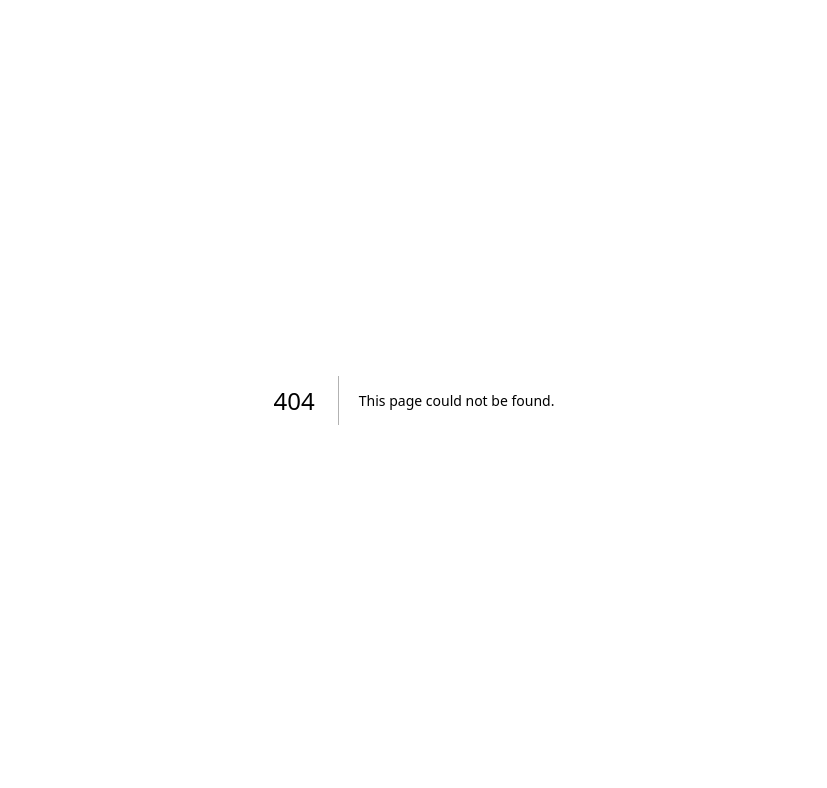
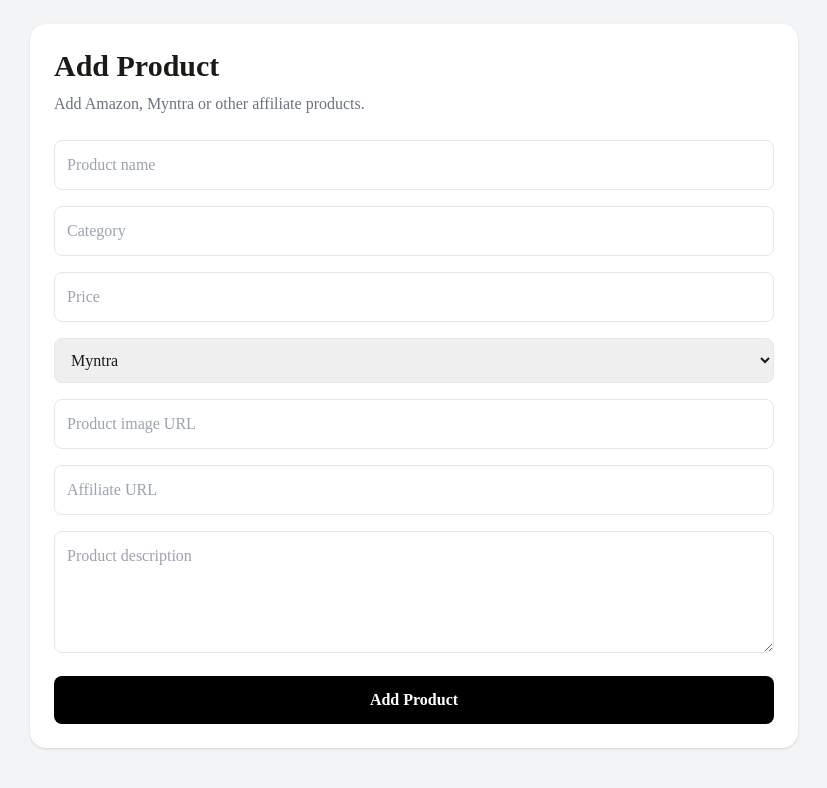
Before and after one commit to rohithcreater/tbp-picks, a Next.js app: page /admin/product in a window 1280 px wide. Before the commit this address had no page. Shown: the top 788 px of the page, without its empty margins (226-1053 px from the left). Built offline with nearby package versions, Linux system fonts and the light colour scheme; no server answers.

Commit message:
Fix admin product integration and product page Buy Now link

```diff
--- /dev/null
+++ b/app/admin/product/page.tsx
@@ -0,0 +1,141 @@
+"use client";
+
+import { useState } from "react";
+import { supabase } from "@/lib/supabaseClient";
+
+export default function AdminProductsPage() {
+  const [name, setName] = useState("");
+  const [category, setCategory] = useState("");
+  const [price, setPrice] = useState("");
+  const [store, setStore] = useState("Myntra");
+  const [imageUrl, setImageUrl] = useState("");
+  const [affiliateUrl, setAffiliateUrl] = useState("");
+  const [description, setDescription] = useState("");
+  const [message, setMessage] = useState("");
+
+  async function addProduct(e: React.FormEvent) {
+    e.preventDefault();
+    setMessage("");
+
+    const { data: { user } } = await supabase.auth.getUser();
+
+    if (!user) {
+      setMessage("Please login first.");
+      return;
+    }
+
+    const { error } = await supabase.from("products").insert({
+      business_id: user.id,
+      name,
+      category,
+      price: price ? Number(price) : null,
+      store,
+      image_url: imageUrl,
+      affiliate_url: affiliateUrl,
+      description,
+    });
+
+    if (error) {
+      setMessage(error.message);
+      return;
+    }
+
+    setMessage("Product added successfully!");
+
+    setName("");
+    setCategory("");
+    setPrice("");
+    setImageUrl("");
+    setAffiliateUrl("");
+    setDescription("");
+  }
+
+  return (
+    <main className="min-h-screen bg-gray-100 p-6">
+      <div className="mx-auto max-w-3xl rounded-2xl bg-white p-6 shadow">
+        <h1 className="mb-2 text-3xl font-bold">
+          Add Product
+        </h1>
+
+        <p className="mb-6 text-gray-500">
+          Add Amazon, Myntra or other affiliate products.
+        </p>
+
+        <form onSubmit={addProduct} className="space-y-4">
+
+          <input
+            className="w-full rounded-lg border p-3"
+            placeholder="Product name"
+            value={name}
+            onChange={(e) => setName(e.target.value)}
+            required
+          />
+
+          <input
+            className="w-full rounded-lg border p-3"
+            placeholder="Category"
+            value={category}
+            onChange={(e) => setCategory(e.target.value)}
+            required
+          />
+
+          <input
+            className="w-full rounded-lg border p-3"
+            placeholder="Price"
+            type="number"
+            value={price}
+            onChange={(e) => setPrice(e.target.value)}
+          />
+
+          <select
+            className="w-full rounded-lg border p-3"
+            value={store}
+            onChange={(e) => setStore(e.target.value)}
+          >
+            <option value="Myntra">Myntra</option>
+            <option value="Amazon">Amazon</option>
+            <option value="Flipkart">Flipkart</option>
+            <option value="Other">Other</option>
+          </select>
+
+          <input
+            className="w-full rounded-lg border p-3"
+            placeholder="Product image URL"
+            value={imageUrl}
+            onChange={(e) => setImageUrl(e.target.value)}
+          />
+
+          <input
+            className="w-full rounded-lg border p-3"
+            placeholder="Affiliate URL"
+            value={affiliateUrl}
+            onChange={(e) => setAffiliateUrl(e.target.value)}
+            required
+          />
+
+          <textarea
+            className="w-full rounded-lg border p-3"
+            placeholder="Product description"
+            rows={4}
+            value={description}
+            onChange={(e) => setDescription(e.target.value)}
+          />
+
+          <button
+            type="submit"
+            className="w-full rounded-lg bg-black p-3 font-semibold text-white hover:bg-gray-800"
+          >
+            Add Product
+          </button>
+
+        </form>
+
+        {message && (
+          <p className="mt-4 rounded-lg bg-gray-100 p-3">
+            {message}
+          </p>
+        )}
+      </div>
+    </main>
+  );
+}
--- /dev/null
+++ b/app/api/go/route.ts
@@ -0,0 +1,25 @@
+import { NextRequest, NextResponse } from "next/server";
+import { buildAffiliateLink } from "@/lib/retailers/buildAffiliateLink";
+import type { Retailer } from "@/lib/retailers/types";
+
+const VALID_RETAILERS: Retailer[] = ["amazon", "flipkart", "myntra", "other"];
+
+export async function GET(request: NextRequest) {
+  const { searchParams } = new URL(request.url);
+  const retailer = searchParams.get("retailer");
+  const productUrl = searchParams.get("url");
+
+  if (!retailer || !productUrl || !VALID_RETAILERS.includes(retailer as Retailer)) {
+    return NextResponse.json(
+      { ok: false, error: "Missing or invalid retailer/url" },
+      { status: 400 }
+    );
+  }
+
+  try {
+    const destination = buildAffiliateLink(retailer as Retailer, productUrl);
+    return NextResponse.redirect(destination, { status: 307 });
+  } catch {
+    return NextResponse.json({ ok: false, error: "Invalid product URL" }, { status: 400 });
+  }
+}
--- a/app/product/[id]/page.tsx
+++ b/app/product/[id]/page.tsx
@@ -5,23 +5,28 @@ import { Star, ArrowLeft } from "lucide-react";
 import Navbar from "@/components/Navbar";
 import Footer from "@/components/Footer";
 import { allProducts, getProductById } from "@/data/products";
+import { getSupabaseProductById } from "@/lib/supabaseProducts";
 import { iconMap } from "@/lib/icons";
+
+async function findProduct(id: string) {
+  return getProductById(id) ?? (await getSupabaseProductById(id));
+}
 
 export function generateStaticParams() {
   return allProducts.map((product) => ({ id: product.id }));
 }
 
-export function generateMetadata({
+export async function generateMetadata({
   params,
 }: {
   params: { id: string };
-}): Metadata {
-  const product = getProductById(params.id);
+}): Promise<Metadata> {
+  const product = await findProduct(params.id);
   return { title: product ? `${product.name} — TBP Picks` : "Product — TBP Picks" };
 }
 
-export default function ProductPage({ params }: { params: { id: string } }) {
-  const product = getProductById(params.id);
+export default async function ProductPage({ params }: { params: { id: string } }) {
+  const product = await findProduct(params.id);
   if (!product) notFound();
 
   const Icon = iconMap[product.icon];
@@ -64,9 +69,14 @@ export default function ProductPage({ params }: { params: { id: string } }) {
             <p className="mt-8 font-display text-3xl text-ink">{product.price}</p>
 
             <div className="mt-8 flex flex-wrap gap-4">
-              <button className="rounded-full bg-ink px-8 py-3.5 text-[15px] text-bone transition-colors hover:bg-gold-deep">
+
+                           <a href={`/api/go?retailer=${product.retailer}&url=${encodeURIComponent(product.productUrl)}`}
+                target="_blank"
+                rel="noopener noreferrer sponsored"
+                className="rounded-full bg-ink px-8 py-3.5 text-[15px] text-bone transition-colors hover:bg-gold-deep"
+              >
                 Buy Now
-              </button>
+              </a>
               <Link
                 href="/shop"
                 className="rounded-full border border-ink/20 px-8 py-3.5 text-[15px] text-ink transition-colors hover:border-ink"
@@ -74,10 +84,6 @@ export default function ProductPage({ params }: { params: { id: string } }) {
                 Keep Browsing
               </Link>
             </div>
-
-            <p className="mt-4 text-xs text-ink-soft">
-              Buy Now will route to the external retailer once that step is connected.
-            </p>
           </div>
         </div>
       </section>
--- a/app/shop/ShopContent.tsx
+++ b/app/shop/ShopContent.tsx
@@ -1,9 +1,10 @@
 "use client";
 
-import { useMemo, useState } from "react";
+import { useEffect, useMemo, useState } from "react";
 import { useSearchParams } from "next/navigation";
 import { SlidersHorizontal, X } from "lucide-react";
 import ProductCard from "@/components/ProductCard";
+import { getSupabaseProducts } from "@/lib/supabaseProducts";
 import {
   allProducts,
   categories,
@@ -11,6 +12,7 @@ import {
   PRICE_MIN,
   PRICE_MAX,
   type Audience,
+  type Product,
 } from "@/data/products";
 
 export default function ShopContent() {
@@ -27,9 +29,19 @@ export default function ShopContent() {
     "featured"
   );
   const [filtersOpen, setFiltersOpen] = useState(false);
+  const [supabaseProducts, setSupabaseProducts] = useState<Product[]>([]);
+
+  useEffect(() => {
+    getSupabaseProducts().then(setSupabaseProducts);
+  }, []);
+
+  const combinedProducts = useMemo(
+    () => [...allProducts, ...supabaseProducts],
+    [supabaseProducts]
+  );
 
   const filtered = useMemo(() => {
-    let results = allProducts.filter((product) => {
+    let results = combinedProducts.filter((product) => {
       const matchesCategory = category === "All" || product.category === category;
       const matchesAudience = audience === "All" || product.audience === audience;
       const matchesPrice =
@@ -46,7 +58,7 @@ export default function ShopContent() {
     if (sort === "rating") results = [...results].sort((a, b) => b.rating - a.rating);
 
     return results;
-  }, [category, audience, minPrice, maxPrice, query, sort]);
+  }, [combinedProducts, category, audience, minPrice, maxPrice, query, sort]);
 
   function handleMinChange(value: number) {
     setMinPrice(Math.min(value, maxPrice));
@@ -76,8 +88,8 @@ export default function ShopContent() {
         <div className="max-w-lg">
           <h1 className="font-display text-3xl text-ink md:text-4xl">Shop All Picks</h1>
           <p className="mt-3 text-ink-soft">
-  Filter by category, audience, or price to find what you&apos;re after.
-</p>
+            Filter by category, audience, or price to find what you're after.
+          </p>
         </div>
 
         <button
--- /dev/null
+++ b/lib/retailers/buildAffiliateLink.ts
@@ -0,0 +1,26 @@
+import type { Retailer } from "./types";
+
+export function buildAffiliateLink(retailer: Retailer, productUrl: string): string {
+  const url = new URL(productUrl);
+
+  switch (retailer) {
+    case "amazon": {
+      const tag = process.env.AMAZON_PARTNER_TAG;
+      if (tag) url.searchParams.set("tag", tag);
+      return url.toString();
+    }
+    case "flipkart": {
+      const affId = process.env.FLIPKART_AFFILIATE_ID;
+      if (affId) url.searchParams.set("affid", affId);
+      return url.toString();
+    }
+    case "myntra": {
+      const affId = process.env.MYNTRA_AFFILIATE_ID;
+      if (affId) url.searchParams.set("ref", affId);
+      return url.toString();
+    }
+    case "other":
+    default:
+      return url.toString();
+  }
+}
--- a/lib/retailers/types.ts
+++ b/lib/retailers/types.ts
@@ -1,4 +1,4 @@
-export type Retailer = "amazon" | "flipkart" | "myntra";
+export type Retailer = "amazon" | "flipkart" | "myntra" | "other";
 
 export type RetailerProduct = {
   id: string;
--- /dev/null
+++ b/lib/supabaseProducts.ts
@@ -0,0 +1,71 @@
+import { supabase } from "@/lib/supabaseClient";
+import type { Product } from "@/data/products";
+import type { Retailer } from "@/lib/retailers/types";
+import type { IconName } from "@/lib/icons";
+
+type SupabaseProductRow = {
+  id: string;
+  name: string;
+  category: string;
+  price: number | null;
+  store: string;
+  image_url: string | null;
+  affiliate_url: string;
+  description: string | null;
+};
+
+const STORE_TO_RETAILER: Record<string, Retailer> = {
+  Amazon: "amazon",
+  Flipkart: "flipkart",
+  Myntra: "myntra",
+  Other: "other",
+};
+
+const CATEGORY_ICON: Record<string, IconName> = {
+  Electronics: "Headphones",
+  Fashion: "Footprints",
+  Home: "Lamp",
+  Beauty: "Sparkles",
+  Gadgets: "Watch",
+  Accessories: "Glasses",
+};
+
+function normalizeProduct(row: SupabaseProductRow): Product {
+  const price = row.price ?? 0;
+  return {
+    id: row.id,
+    name: row.name,
+    category: row.category,
+    price: `₹${price.toLocaleString("en-IN")}`,
+    priceValue: price,
+    rating: 4.5,
+    trending: false,
+    icon: CATEGORY_ICON[row.category] ?? "ShoppingBag",
+    tone: "bg-[#EDE6D8]",
+    description: row.description ?? "",
+    audience: "Unisex",
+    retailer: STORE_TO_RETAILER[row.store] ?? "other",
+    productUrl: row.affiliate_url,
+  };
+}
+
+export async function getSupabaseProducts(): Promise<Product[]> {
+  const { data, error } = await supabase
+    .from("products")
+    .select("*")
+    .order("created_at", { ascending: false });
+
+  if (error || !data) return [];
+  return data.map(normalizeProduct);
+}
+
+export async function getSupabaseProductById(id: string): Promise<Product | null> {
+  const { data, error } = await supabase
+    .from("products")
+    .select("*")
+    .eq("id", id)
+    .single();
+
+  if (error || !data) return null;
+  return normalizeProduct(data);
+}
```
Also changed, not shown: data/products.ts (+26 -2 lines).
